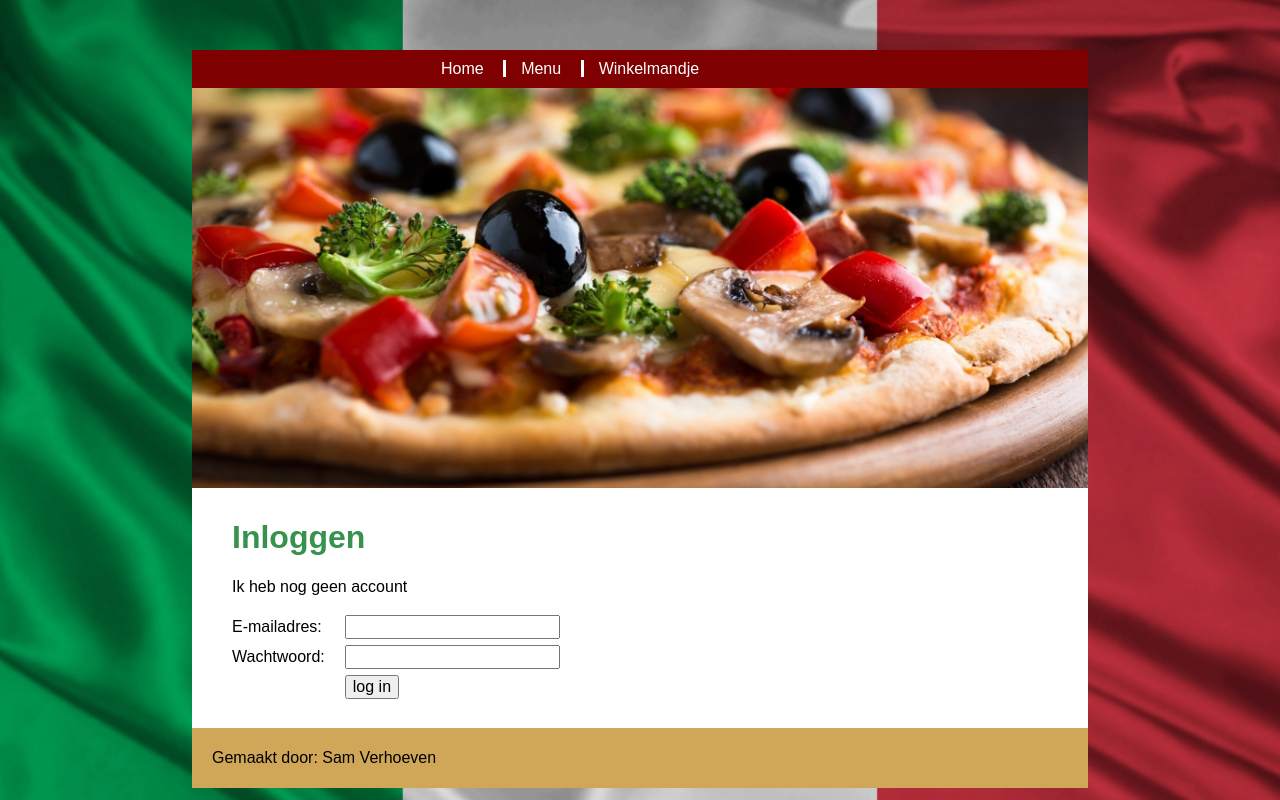
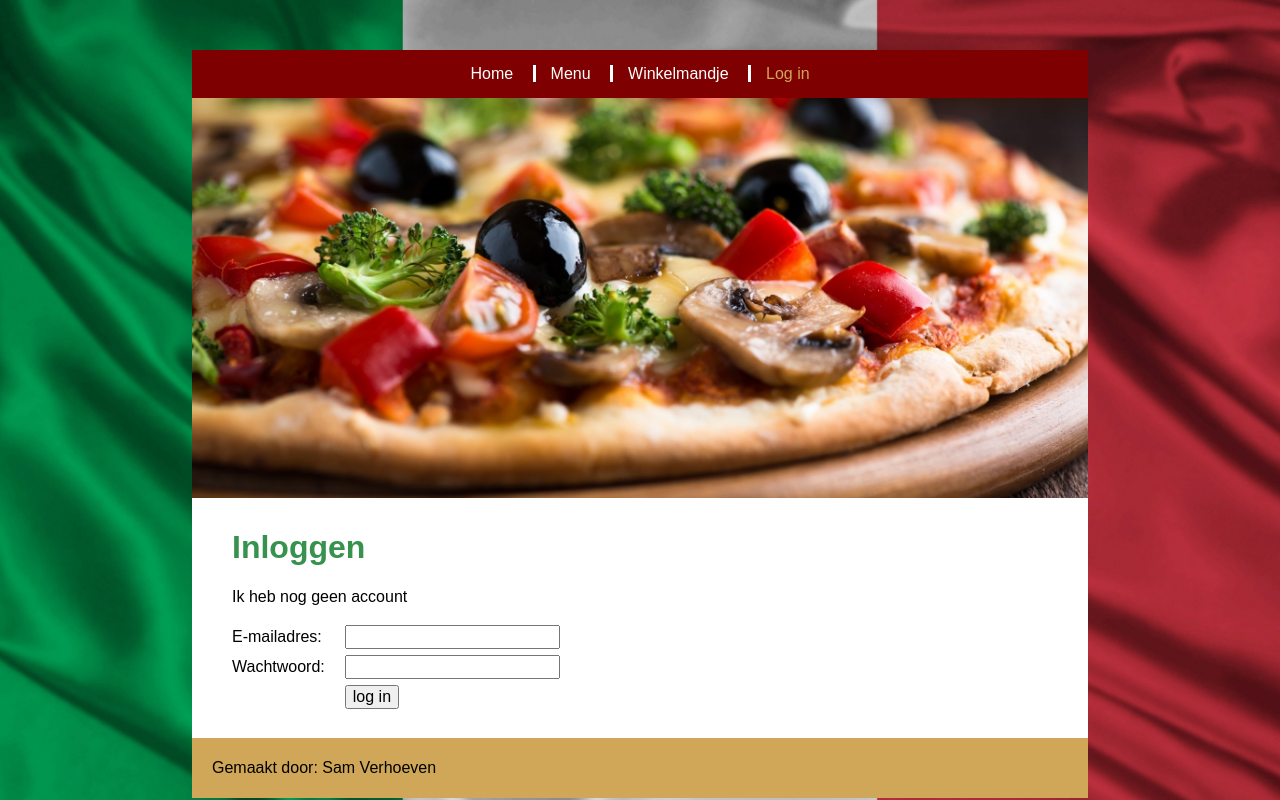
Before and after one commit to samverhoeven/Pizzeria, a PHP site: template src/PizzeriaProject/presentation/inlogform.twig in a window 1280 px wide. Run offline with PHP 8.4, Linux system fonts and the light colour scheme; the template is opened without the code that fills it, so the values that code supplies are empty; some libraries are stand-ins or nearby versions.

Commit message:
Centreren navigatie

```diff
--- a/css/pizzeria.css
+++ b/css/pizzeria.css
@@ -19,14 +19,20 @@ a{
     width: 70%;
     margin: 50px auto 0 auto;
     height: 100%;
+    background-color: #7E0001;
 }
 
 /* NAVIGATIE */
+.navwrap{
+    display: table;
+    margin: 0 auto;
+    background-color: #7E0001;
+}
+
 .navigatie{
-    background-color: #7E0001;
-    margin: 0px;
     list-style-type: none;
-    padding: 10px 20px;
+    padding: 10px;
+    margin: 5px;
 
 }
 .navigatie li{
@@ -35,7 +41,7 @@ a{
 }
 
 .navigatie li:first-child{
-    margin-left: 25%;
+   // margin-left: 25%;
 }
 
 .navigatie li:last-child{
--- a/src/PizzeriaProject/presentation/afrekening.twig
+++ b/src/PizzeriaProject/presentation/afrekening.twig
@@ -8,6 +8,7 @@
     </head>
     <body>
         <div class="alles">
+            <div class="navwrap">
                 <ul class="navigatie">
                     <li>
                         <a href="index.php">Home</a>
@@ -24,6 +25,7 @@
                         </li>
                     {% endif %}
                 </ul>
+            </div>
             <div class="inhoud">
                 {% if aangemeld %}
                     {% if bestelcheck %} {# hier wordt bestelling samengevat na op bestelknop te drukken #}
--- a/src/PizzeriaProject/presentation/index.twig
+++ b/src/PizzeriaProject/presentation/index.twig
@@ -8,6 +8,7 @@
     </head>
     <body>
         <div class="alles">
+            <div class="navwrap">
                 <ul class="navigatie">
                     <li>
                         <a class="actief" href="index.php">Home</a>
@@ -26,6 +27,7 @@
                         {% endif %}
                     </li>
                 </ul>
+            </div>
             <div class="pizza"></div>
             <div class="inhoud">
                 <h1>Pizzeria</h1>
--- a/src/PizzeriaProject/presentation/inlogform.twig
+++ b/src/PizzeriaProject/presentation/inlogform.twig
@@ -8,6 +8,7 @@
     </head>
     <body>
         <div class="alles">
+            <div class="navwrap">
                 <ul class="navigatie">
                     <li>
                         <a href="index.php">Home</a>
@@ -18,7 +19,15 @@
                     <li>
                         <a href="winkelmandjetonen.php">Winkelmandje</a>
                     </li>
+                    <li>
+                        {% if aangemeld %}
+                            <a href="index.php?action=uitloggen">Log uit</a>
+                        {% else %}
+                            <a class="actief" href="inloggen.php">Log in</a>
+                        {% endif %}
+                    </li>
                 </ul>
+            </div>
             <div class="pizza"></div>
             <div class="inhoud">
                 <h1>Inloggen</h1>
--- a/src/PizzeriaProject/presentation/menu.twig
+++ b/src/PizzeriaProject/presentation/menu.twig
@@ -8,6 +8,7 @@
     </head>
     <body>
         <div class="alles">
+            <div class="navwrap">
                 <ul class="navigatie">
                     <li>
                         <a href="index.php">Home</a>
@@ -26,6 +27,7 @@
                         {% endif %}
                     </li>
                 </ul>
+            </div>
             <div class="pizza"></div>
             <div class="inhoud">
                 <h1>Menu</h1>
--- a/src/PizzeriaProject/presentation/registratieform.twig
+++ b/src/PizzeriaProject/presentation/registratieform.twig
@@ -8,6 +8,7 @@
     </head>
     <body>
         <div class="alles">
+            <div class="navwrap">
                 <ul class="navigatie">
                     <li>
                         <a href="index.php">Home</a>
@@ -22,6 +23,7 @@
                         <a href="inloggen.php">Log in</a>
                     </li>
                 </ul>
+            </div>
             <div class="pizza"></div>
             <div class="inhoud">
                 <h1>Registreren</h1>
--- a/src/PizzeriaProject/presentation/winkelmandje.twig
+++ b/src/PizzeriaProject/presentation/winkelmandje.twig
@@ -8,6 +8,7 @@
     </head>
     <body>
         <div class="alles">
+            <div class="navwrap">
                 <ul class="navigatie">
                     <li>
                         <a href="index.php">Home</a>
@@ -26,6 +27,7 @@
                         {% endif %}
                     </li>
                 </ul>
+            </div>
             <div class="pizza"></div>
             <div class="inhoud">
                 <h1>Winkelmandje</h1>
```
Lines whose indentation alone changed are shown as unchanged.
